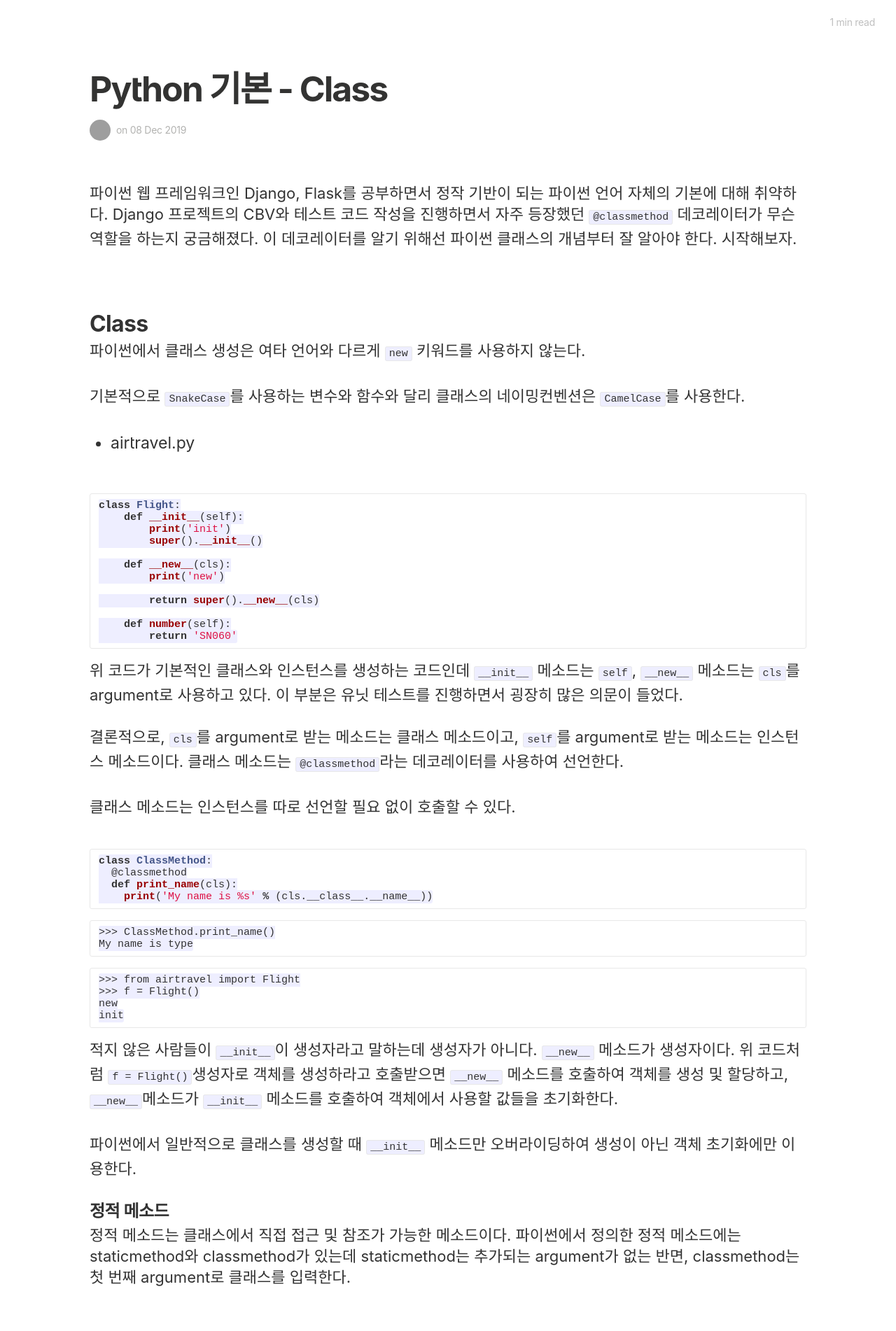
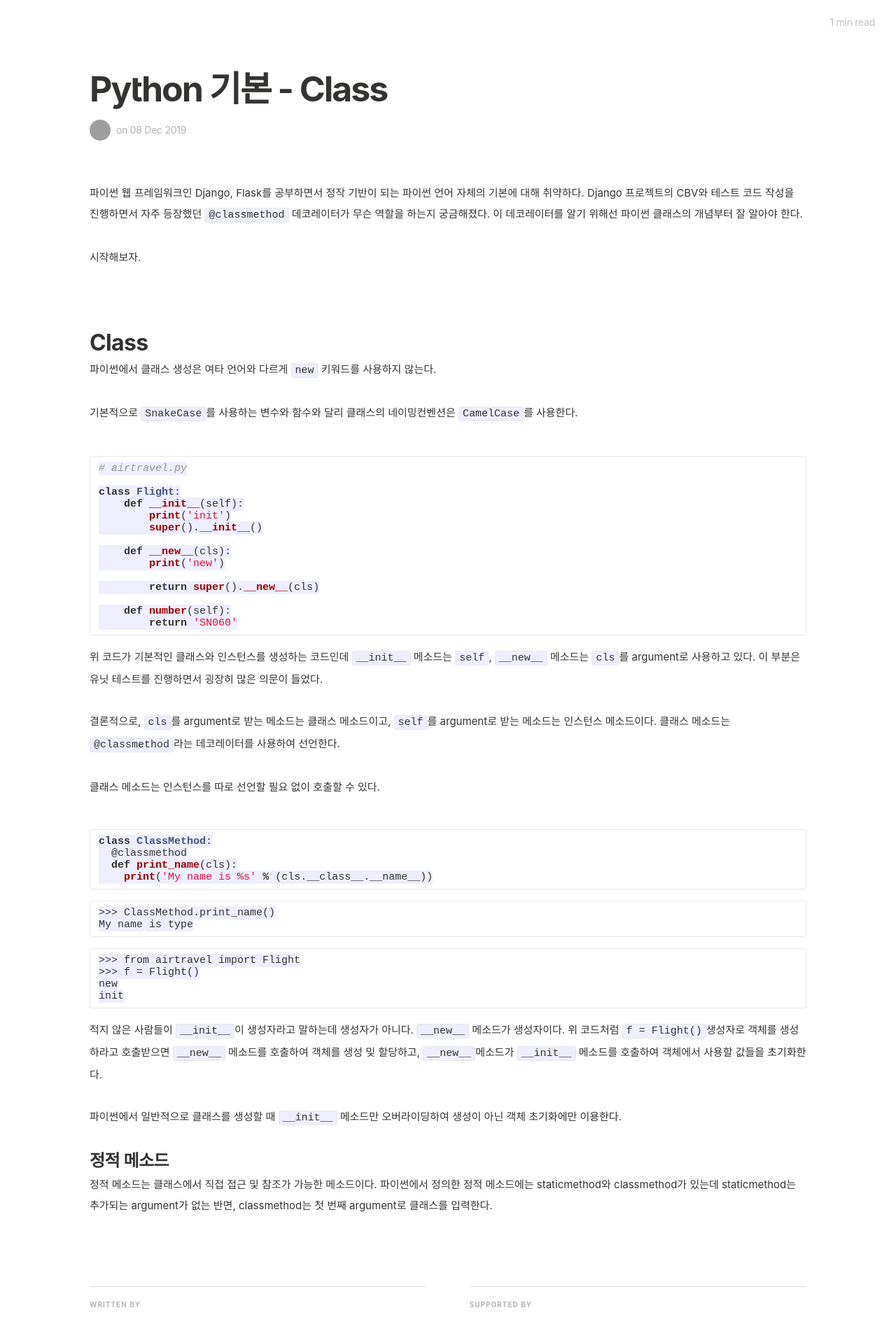
Before and after one commit to yvvyoon/yvvyoon.github.io, a Jekyll site: the page built from _posts/2019-12-08-python-class.md, in a window 1280 px wide. Shown: the top 1902 px of the page at 70% size. Built offline with Jekyll 4.4.1, drawn with Linux system fonts in a browser that asks for light colours; nearby versions of some CDN libraries; some web fonts are replaced; our own code applies the rules of GitHub Pages for plain Markdown files; grey boxes are pictures that could not be loaded.

Commit message:
Modify: CSS

````diff
--- a/_config.yml
+++ b/_config.yml
@@ -20,7 +20,7 @@ name: 'Young-wook Yoon, Marco'
 author: 'Young-wook Yoon, Marco'
 author_image: '/assets/images/IMG_1982.jpg'
 
-paginate: 5
+paginate: 10
 
 url: 'https://yvvyoon.github.io' # the base hostname & protocol for your site
 baseurl: ''
--- a/_posts/2019-12-08-python-class.md
+++ b/_posts/2019-12-08-python-class.md
@@ -4,9 +4,9 @@ date: 2019-12-08 18:48:00
 categories: Python
 ---
 
-파이썬 웹 프레임워크인 Django, Flask를 공부하면서 정작 기반이 되는 파이썬 언어 자체의 기본에 대해 취약하다. Django 프로젝트의 CBV와 테스트 코드 작성을 진행하면서 자주 등장했던 `@classmethod` 데코레이터가 무슨 역할을 하는지 궁금해졌다. 이 데코레이터를 알기 위해선 파이썬 클래스의 개념부터 잘 알아야 한다. 시작해보자.
+파이썬 웹 프레임워크인 Django, Flask를 공부하면서 정작 기반이 되는 파이썬 언어 자체의 기본에 대해 취약하다. Django 프로젝트의 CBV와 테스트 코드 작성을 진행하면서 자주 등장했던 `@classmethod` 데코레이터가 무슨 역할을 하는지 궁금해졌다. 이 데코레이터를 알기 위해선 파이썬 클래스의 개념부터 잘 알아야 한다.
 
-
+시작해보자.
 
 
 
@@ -16,11 +16,9 @@ categories: Python
 
 기본적으로 `SnakeCase`를 사용하는 변수와 함수와 달리 클래스의 네이밍컨벤션은 `CamelCase`를 사용한다.
 
+```python
+# airtravel.py
 
-
-- airtravel.py
-
-```python
 class Flight:
     def __init__(self):
         print('init')
--- a/css/main.sass
+++ b/css/main.sass
@@ -147,7 +147,7 @@ body
       font-weight: 700
       font-style: normal
       display: block
-      font-size: 20px
+      font-size: 22px
       line-height: 1.1
       margin: 0 0
       a
@@ -159,7 +159,7 @@ body
       letter-spacing: -0.02em
       font-weight: 300
       font-style: normal
-      font-size: 20px
+      font-size: 17px
       line-height: 1.3
       color: #666665
     .post-meta
@@ -385,7 +385,7 @@ body
     p
       font-weight: 400
       font-style: normal
-      font-size: 22px
+      font-size: 15px
       line-height: 30px
       margin: 0
       padding-bottom: 30px
````
